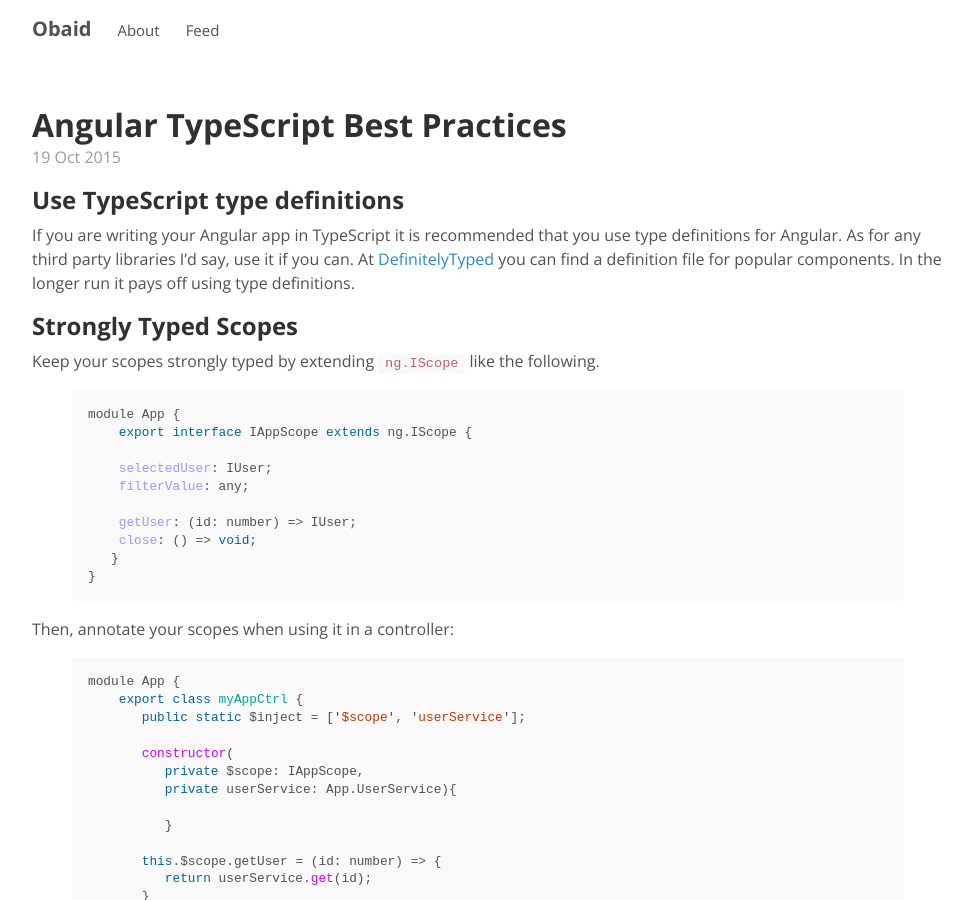
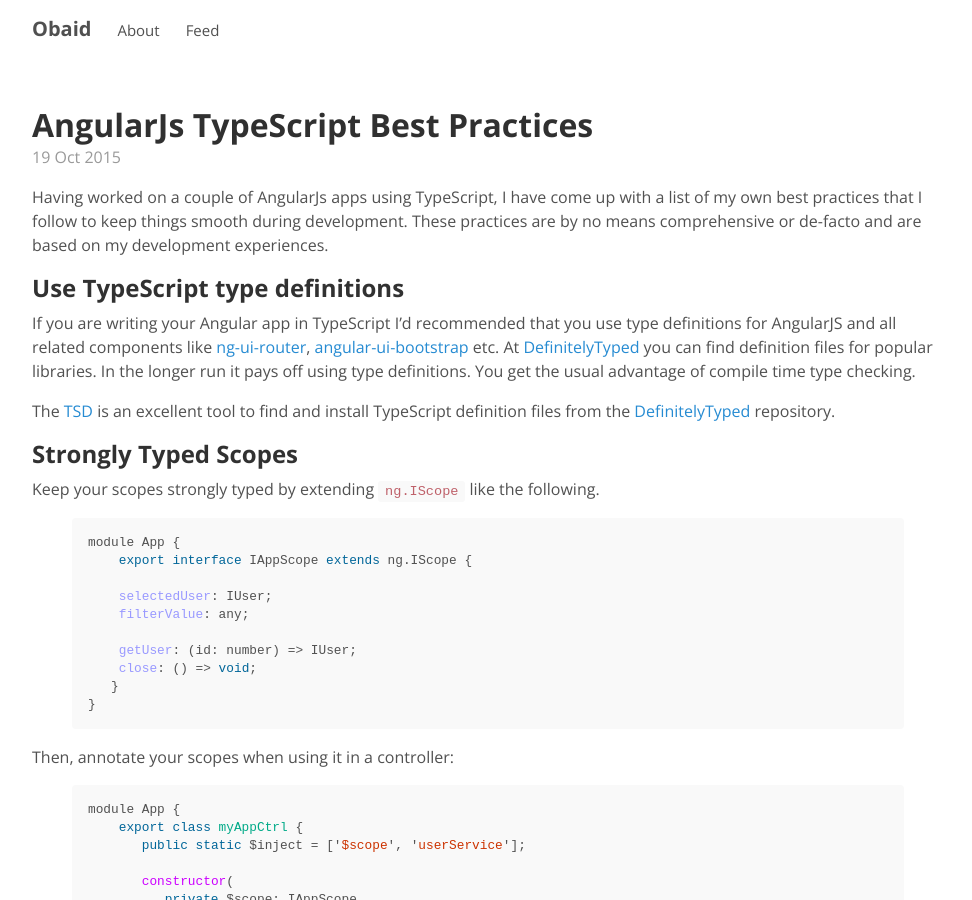
Before and after one commit to ObaidUrRehman/ObaidUrRehman.github.io, a Jekyll site: the page built from _posts/2015-10-19-typescript-angular-best-practices.md, in a window 1280 px wide and 900 px high. Shown: the whole window, without its empty margins (152-1124 px from the left). Built offline with Jekyll 4.4.1, drawn with Linux system fonts in a browser that asks for light colours; comment, search, counter and statistics services are not loaded.

Commit message:
Updated Post

```diff
--- a/_posts/2015-10-19-typescript-angular-best-practices.md
+++ b/_posts/2015-10-19-typescript-angular-best-practices.md
@@ -1,14 +1,19 @@
 ---
 layout: post
-title: Angular TypeScript Best Practices
+title: AngularJs TypeScript Best Practices
 ---
-
+Having worked on a couple of AngularJs apps using TypeScript, I have come up with a list of my own best practices that I follow to keep things smooth during development.
+These practices are by no means comprehensive or de-facto and are based on my development experiences.
 
 ## Use TypeScript type definitions
 
-If you are writing your Angular app in TypeScript it is recommended that you use type definitions for Angular. As for any third party libraries I'd say, use it if you can.
-At <a href="http://definitelytyped.org/">DefinitelyTyped</a> you can find a definition file for popular components. In the longer run it pays off using type
-definitions.
+If you are writing your Angular app in TypeScript I'd recommended that you use type definitions for AngularJS and all related components like
+<a href="https://github.com/angular-ui/ui-router">ng-ui-router</a>, <a href="https://github.com/angular-ui/bootstrap">angular-ui-bootstrap</a> etc.
+At <a href="http://definitelytyped.org/">DefinitelyTyped</a> you can find definition files for popular libraries.
+In the longer run it pays off using type definitions. You get the usual advantage of compile time type checking.
+
+The <a href="http://definitelytyped.org/tsd/">TSD</a> is an excellent tool to find and install TypeScript definition files from the
+<a href="https://github.com/borisyankov/DefinitelyTyped">DefinitelyTyped</a> repository.
 
 ## Strongly Typed Scopes
 Keep your scopes strongly typed by extending `ng.IScope` like the following.
```
